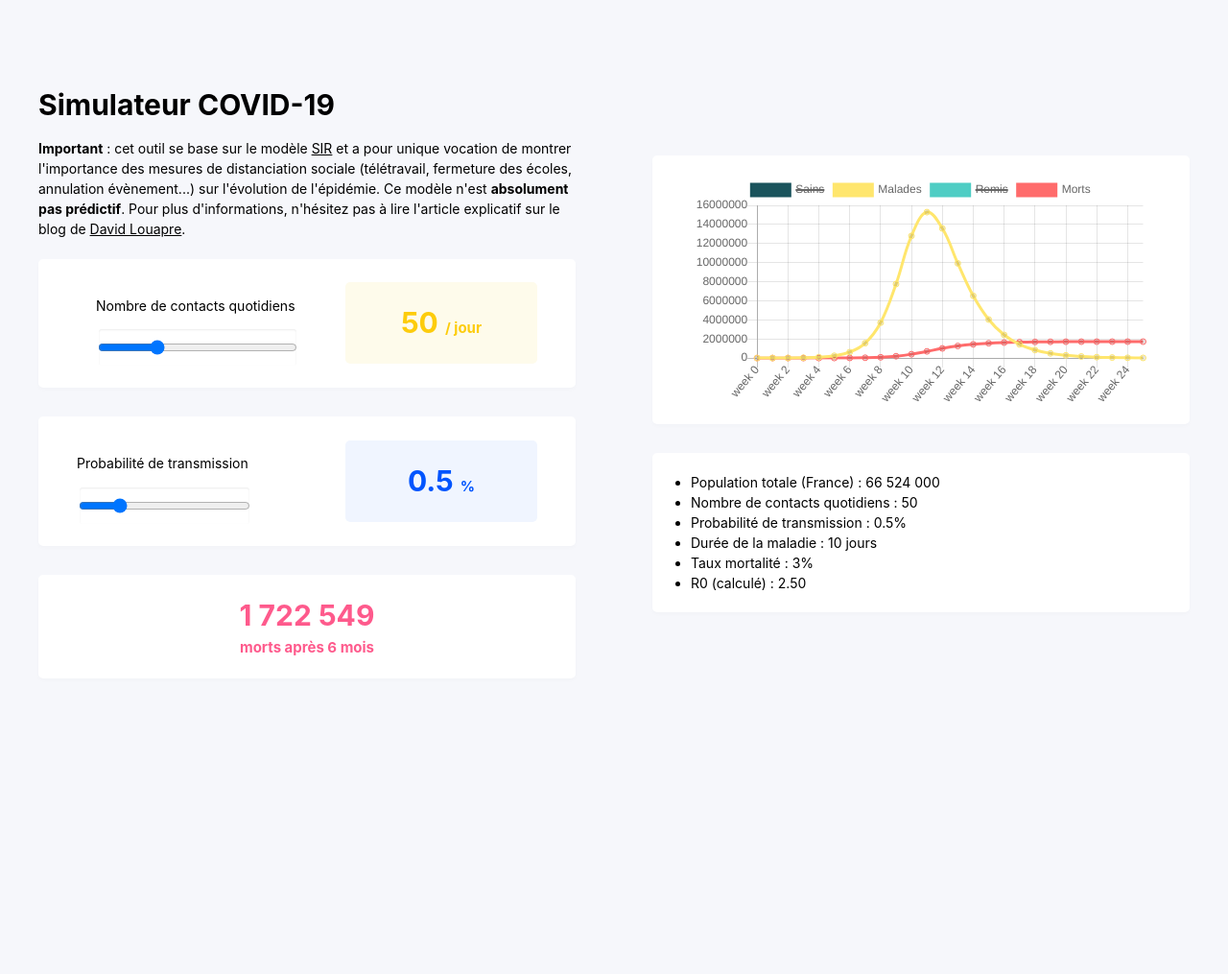
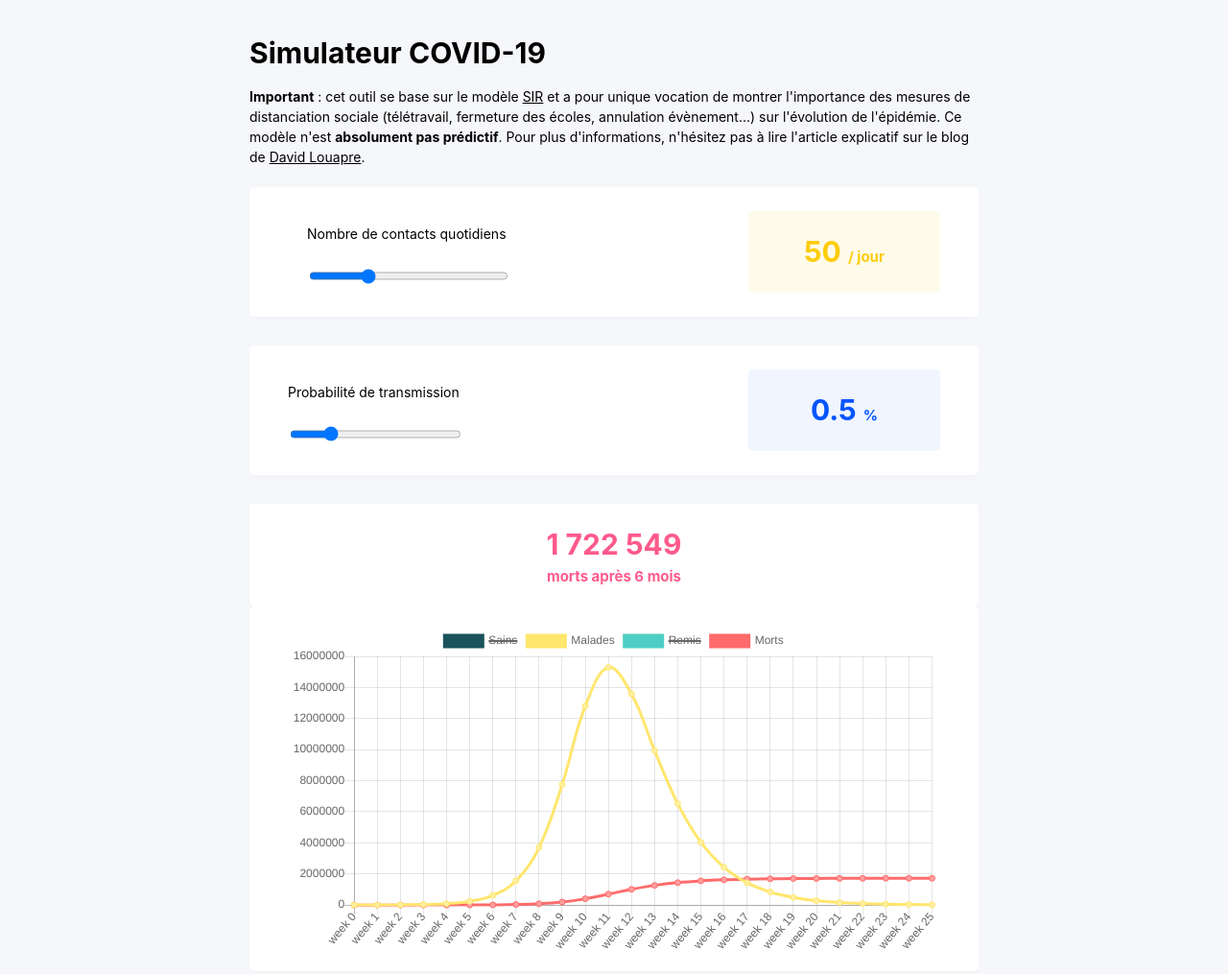
Before and after one commit to robinparisi/covid-19-simulator, a website: page src/index.html in a window 1280 px wide. Shown: the top 1015 px of the page at 96% size. Before the commit the page ends 800 px from the top, so only its background shows below. Drawn offline with nearby package versions, Linux system fonts and the light colour scheme; files that its build step writes are made by us from their sources.

Commit message:
UI enhancement

```diff
--- a/package.json
+++ b/package.json
@@ -15,7 +15,7 @@
   },
   "scripts": {
     "test": "echo \"Error: no test specified\" && exit 1",
-    "now-build": "./node_modules/gulp/bin/gulp.js"
+    "now-build": "./node_modules/gulp/bin/gulp.js --production"
   },
   "repository": {
     "type": "git",
--- a/src/index.html
+++ b/src/index.html
@@ -4,7 +4,7 @@
 <head>
     <meta charset="utf-8">
     <title>COVID-19 simulator</title>
-    <link rel="stylesheet" href="css/style.css?v=1">
+    <link rel="stylesheet" href="css/style.css?v=2">
 </head>
 
 <body>
--- a/src/js/ui.js
+++ b/src/js/ui.js
@@ -115,6 +115,7 @@ class UI {
           label: 'Sains',
           data: dataset.healthy,
           borderColor: '#1a535c',
+          backgroundColor: '#257784',
           fill: false,
           hidden: true
         },
@@ -122,12 +123,14 @@ class UI {
           label: 'Malades',
           data: dataset.cases,
           borderColor: '#ffe66d',
+          backgroundColor: '#ffefa0',
           fill: false
         },
         {
           label: 'Remis',
           data: dataset.recoveries,
           borderColor: '#4ecdc4',
+          backgroundColor: '#76d8d1',
           fill: false,
           hidden: true
         },
@@ -135,6 +138,7 @@ class UI {
           label: 'Morts',
           data: dataset.deaths,
           borderColor: '#ff6b6b',
+          backgroundColor: '#ff9e9e',
           fill: false
         }]
       }
--- a/src/sass/3-components/_forms.scss
+++ b/src/sass/3-components/_forms.scss
@@ -113,6 +113,10 @@ input {
   box-shadow: inset 0 1px 2px rgba(10, 10, 10, .08);
 }
 
+input[type="range"] {
+  box-shadow: none;
+}
+
 textarea:active,
 textarea:focus,
 select:active,
--- a/src/sass/4-base/_05-layout.scss
+++ b/src/sass/4-base/_05-layout.scss
@@ -3,14 +3,10 @@
 /* ----------------------------------------------------------- */
 
 .wrapper {
-  display: flex;
-  align-items: center;
-  height: 100vh;
-}
-
-.wrapper > div {
-  padding: 0 4rem;
-  width: 50%;
+  margin-right: auto;
+  margin-left: auto;
+  padding: 4rem 2rem;
+  max-width: 80rem;
 }
 
 /* title
--- a/src/sass/style.scss
+++ b/src/sass/style.scss
@@ -22,24 +22,24 @@
 // == helpers */
 // --------------------------------------------------------------
 
-@import "2-helpers/_alignment";
-@import "2-helpers/_colors";
-@import "2-helpers/_spacing";
-@import "2-helpers/_text";
-@import "2-helpers/_width";
+// @import "2-helpers/_alignment";
+// @import "2-helpers/_colors";
+// @import "2-helpers/_spacing";
+// @import "2-helpers/_text";
+// @import "2-helpers/_width";
 
 // --------------------------------------------------------------
 // == components */
 // --------------------------------------------------------------
 
 @import "3-components/_forms";
-@import "3-components/_switch";
-@import "3-components/_radiobox";
-@import "3-components/_buttons";
-@import "3-components/_pagination";
-@import "3-components/_tables";
-@import "3-components/_tooltips";
-@import "3-components/_notifications";
+// @import "3-components/_switch";
+// @import "3-components/_radiobox";
+// @import "3-components/_buttons";
+// @import "3-components/_pagination";
+// @import "3-components/_tables";
+// @import "3-components/_tooltips";
+// @import "3-components/_notifications";
 
 
 // --------------------------------------------------------------
```
